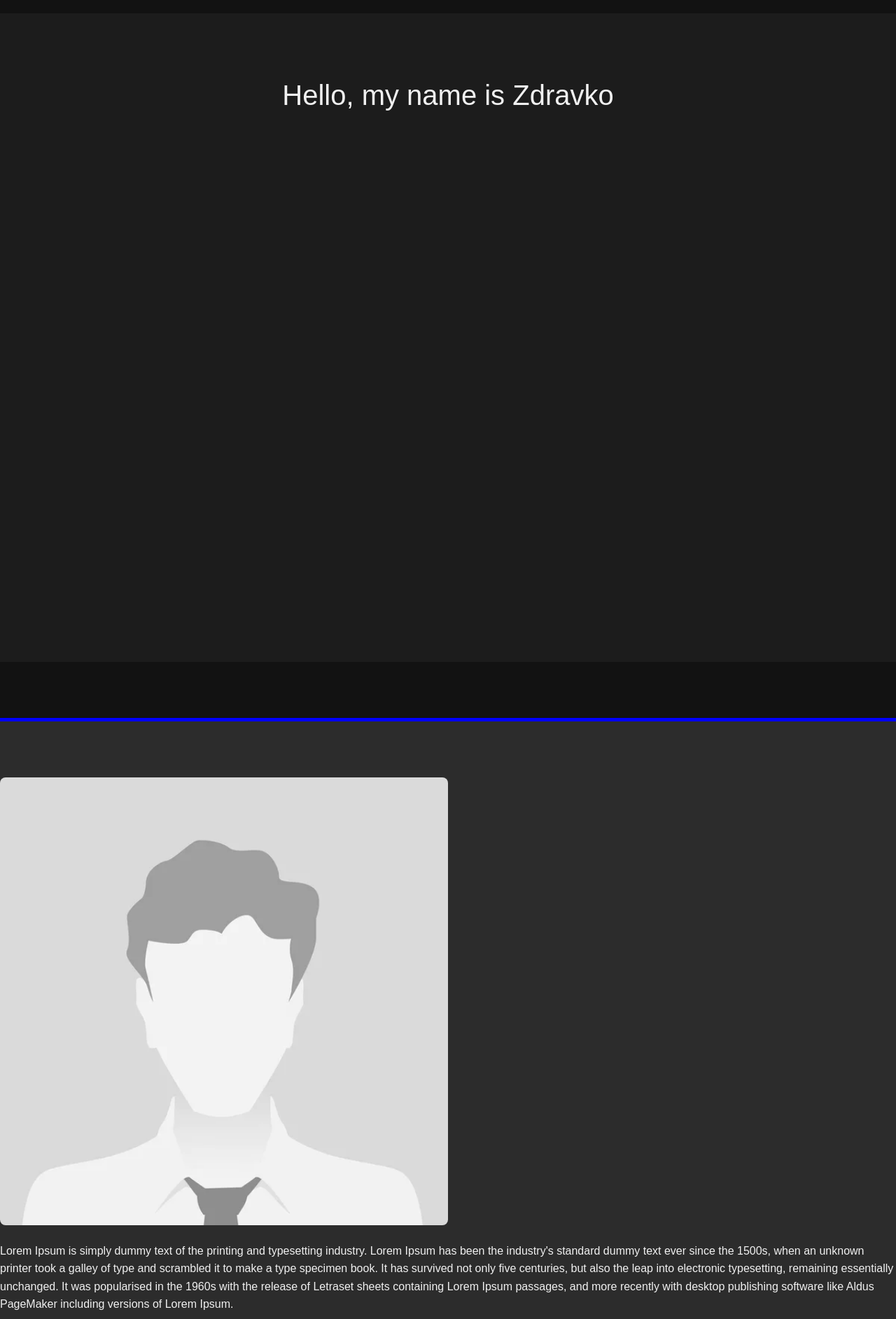
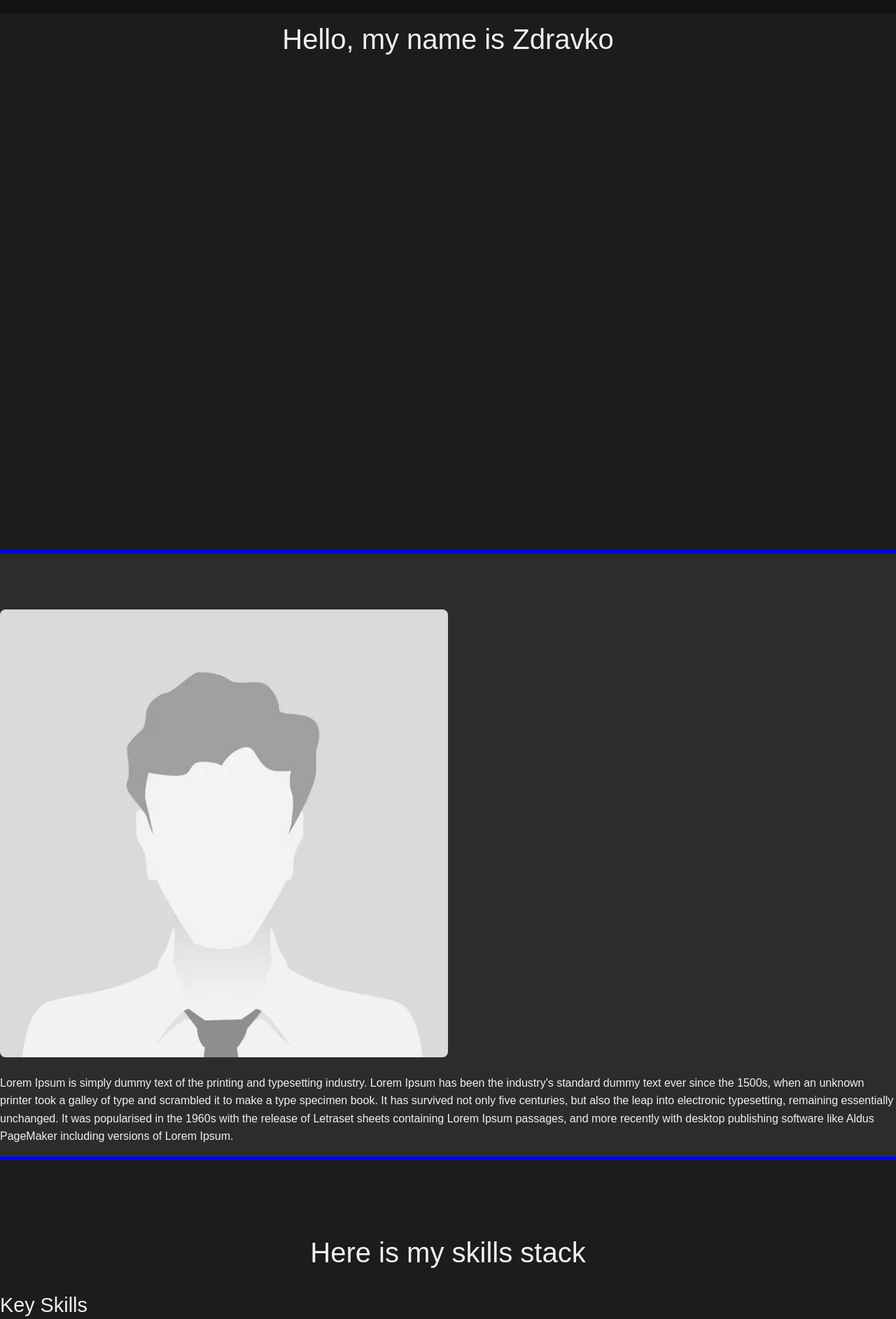
Before and after one commit to Galchov/portfolio-website, a Django app: template sections/templates/home.html in a window 1280 px wide. Shown: the part 81-1966 px from the top of the page at 70% size. Run offline with Django 3.2, Linux system fonts and the light colour scheme; the template is opened without the code that fills it, so the values that code supplies are empty.

Commit message:
Fixed borders

```diff
--- a/sections/static/css/main.css
+++ b/sections/static/css/main.css
@@ -14,11 +14,11 @@ body {
 section {
     height: calc(100vh - var(--navbar-height));
     padding-top: var(--navbar-height);
-    margin-top: var(--navbar-height);
     width: 100%;
     box-sizing: border-box;
     overflow-x: hidden;
-    min-height: 100vh;
+    min-height: calc(100vh - var(--navbar-height));
+    margin: 0;
     justify-content: center;
     align-items: center;
     flex-direction: column;
```
